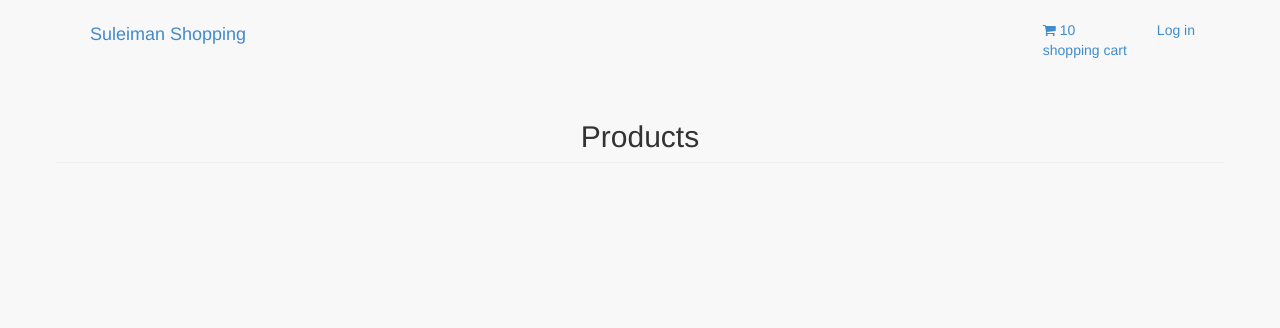
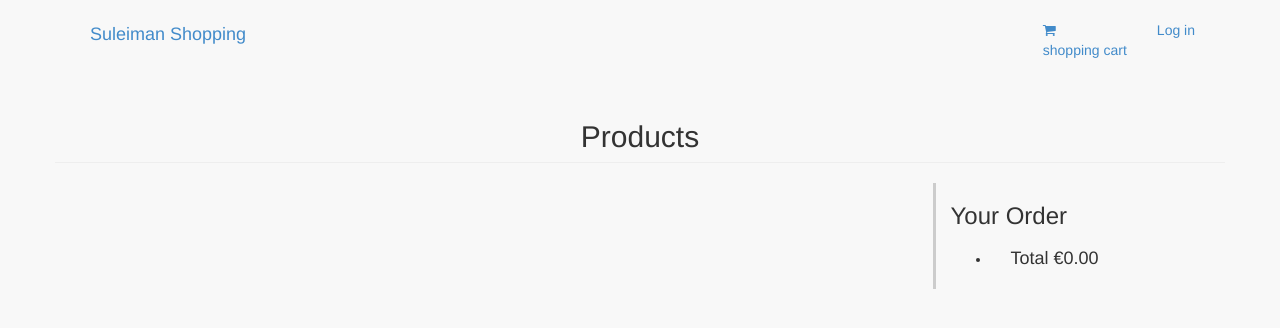
Before and after one commit to suleigolden/shop, a PHP site: page / in a window 1280 px wide. Shown: the top 328 px of the page. Run offline with PHP 8.4, Linux system fonts and the light colour scheme; data that the repository does not hold is empty.

Commit message:
Ajax add product to cart function created and getProductinserted function edited

```diff
--- a/app/controller/productController.php
+++ b/app/controller/productController.php
@@ -30,6 +30,8 @@ if(isset($_FILES["ProductImage"]["name"])
 	$Request ->  updateProductImage($connect);
 }elseif(isset($_POST['ProductdeleterecordID']) && isset($_POST['oldImage'])){
 	$Request ->  deleteProduct($connect);
+}elseif(isset($_POST['addtoCartID'])){
+	$Request ->  addProductToCart($connect,$_POST['addtoCartID']);
 }else{
 	echo "NOOOO";
 	//$Request ->  loginUser($connect);
--- a/view/head.php
+++ b/view/head.php
@@ -29,7 +29,7 @@
         </div>
         <div class="collapse navbar-collapse">
           <ul class="nav navbar-nav navbar-right">
-          <li><a href=""><i class="fa fa-shopping-cart"></i> 10 <br>shopping cart</a></li>
+          <li><a href=""><i class="fa fa-shopping-cart"></i> <label id="myCartotal"></label><br>shopping cart</a></li>
             <li class="scroll"><a href="?/=login">Log in</a></li>
           </ul>
         </div>
--- a/view/home.php
+++ b/view/home.php
@@ -12,8 +12,23 @@ include_once("head.php");
             <h2 class="page-header" style="text-align:center;">Products</h2>
 
             <h4 id="requestSearch_status"></h4>
-            <div class="col-lg-10" id="result_output">
+            <div class="col-lg-9" id="result_output">
 
+            </div>
+            <div class="col-lg-3" style="border-left:3px #CCC solid;">
+               <h3>Your Order</h3>
+                            <!-- /row -->
+                            <ul class="treatments clearfix">
+                                    <div id="total_cart">
+                                    <li>
+                                        <div class="checkbox">
+                                            <label for="visit4" class="css-label"><h4>
+                                             <input type="hidden" id="totl_Amount" value="">
+                                            Total <strong><label>€</label><label id="totalText">0.00</label></strong> </h4></label>
+                                        </div>
+                                    </li>
+                                    </div>
+                            </ul>
             </div>
 
 
@@ -21,6 +36,41 @@ include_once("head.php");
     </div>
 
 	</section>
+<script type="text/javascript">
+ function addTocart(ProductID,Product,price){
+      var vars = "addtoCartID="+ProductID;
+      var hr = new XMLHttpRequest();
+      var url = "app/controller/productController.php";
+      hr.open("POST", url, true);
+      hr.setRequestHeader("Content-type", "application/x-www-form-urlencoded");
+      hr.onreadystatechange = function() {
+        if (hr.readyState == 4 && hr.status == 200) {
+          var return_data = hr.responseText;
+            //if(return_data =="true"){
+                $('#Productdeltemessage'+ProductID).html("<i class='fa fa-shopping-cart'></i> Buy");
+                 $('#total_cart').prepend('<li id="cart'+ProductID+'"><div class="checkbox"><input type="hidden" name="ProductAmount" value="'+price+'"><label for="visit4" class="css-label">'+Product+'<strong> € '+price+' <i class="fa fa-times-circle" style="color:#F00;" title="Remove" onclick="removeCart(\''+ProductID+'\',\''+price+'\');"></i></strong></label></div></li>');
+                var allPrice = document.getElementsByName("ProductAmount");
+                var grand_Total = 0;
+                for(var i = 0; i < allPrice.length; i++) {
+                    grand_Total = parseFloat(grand_Total) + parseFloat(allPrice[i].value);
+                }
+                $('#totalText').html(number_format(grand_Total));
+                $('#totl_Amount').val(grand_Total);
+                $('#myCartotal').html(return_data);
+            //}
+            //$('#Productdeleterecord'+id).hide();
+    }
+  }
+  hr.send(vars);
+  $('#Productdeltemessage'+ProductID).html("<i style='color:#FFF;'>adding...</i>");
+
+}
+ function number_format(n) {
+        var parts=n.toString().split(".");
+        return parts[0].replace(/\B(?=(\d{3})+(?!\d))/g, ",") + (parts[1] ? "." + parts[1] : "");
+    }
+
+</script>
 <?php
 include_once("footer.php");
 ?>
```
Also changed, not shown: app/model/productModel.php (+28 -17 lines), productImg/adidas-originals-sneaker-gruen-304205(1).jpg (added), productImg/adidas-originals-sneaker-schwarz-436928.jpg (added), productImg/adidas-originals-tank-tops-weiss-304830.jpg (added), productImg/adidas-originals-uebergangsjacke-grau-368730.jpg (added).
